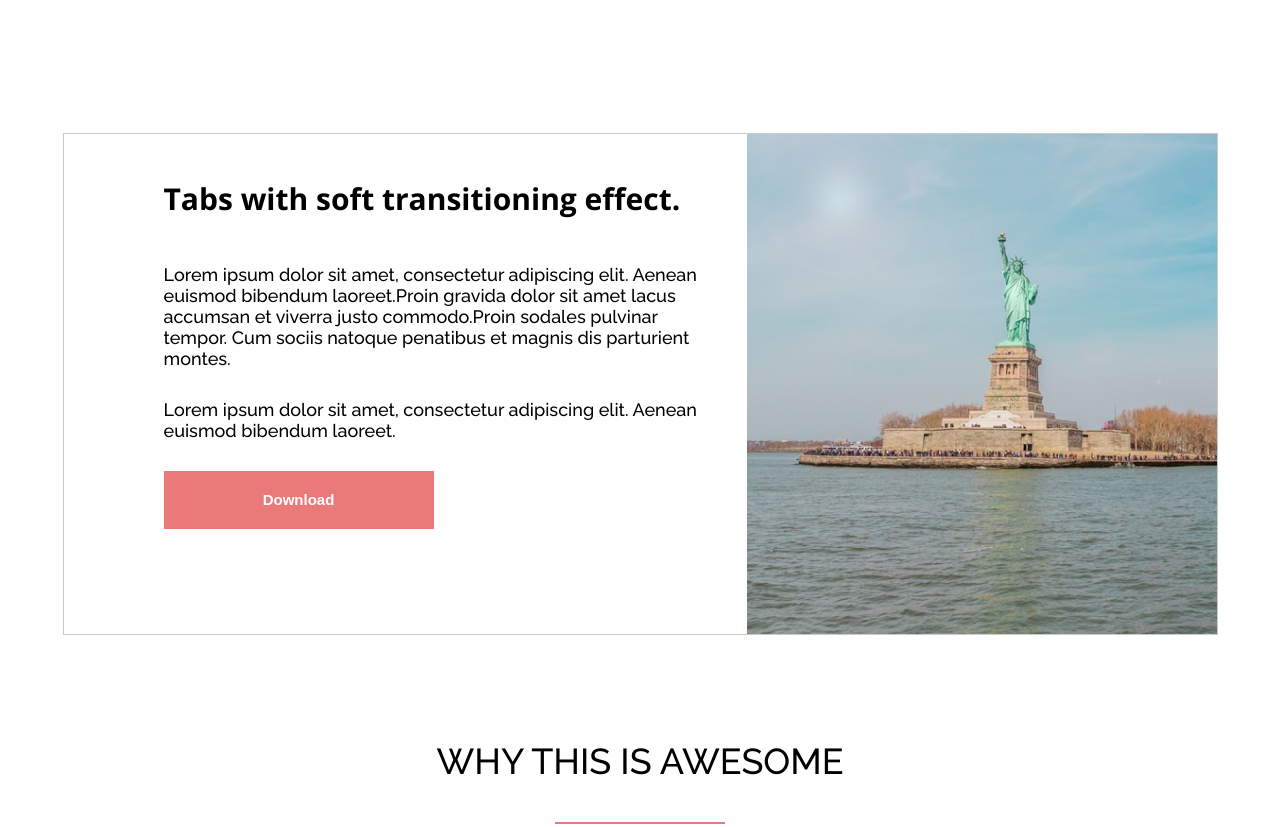
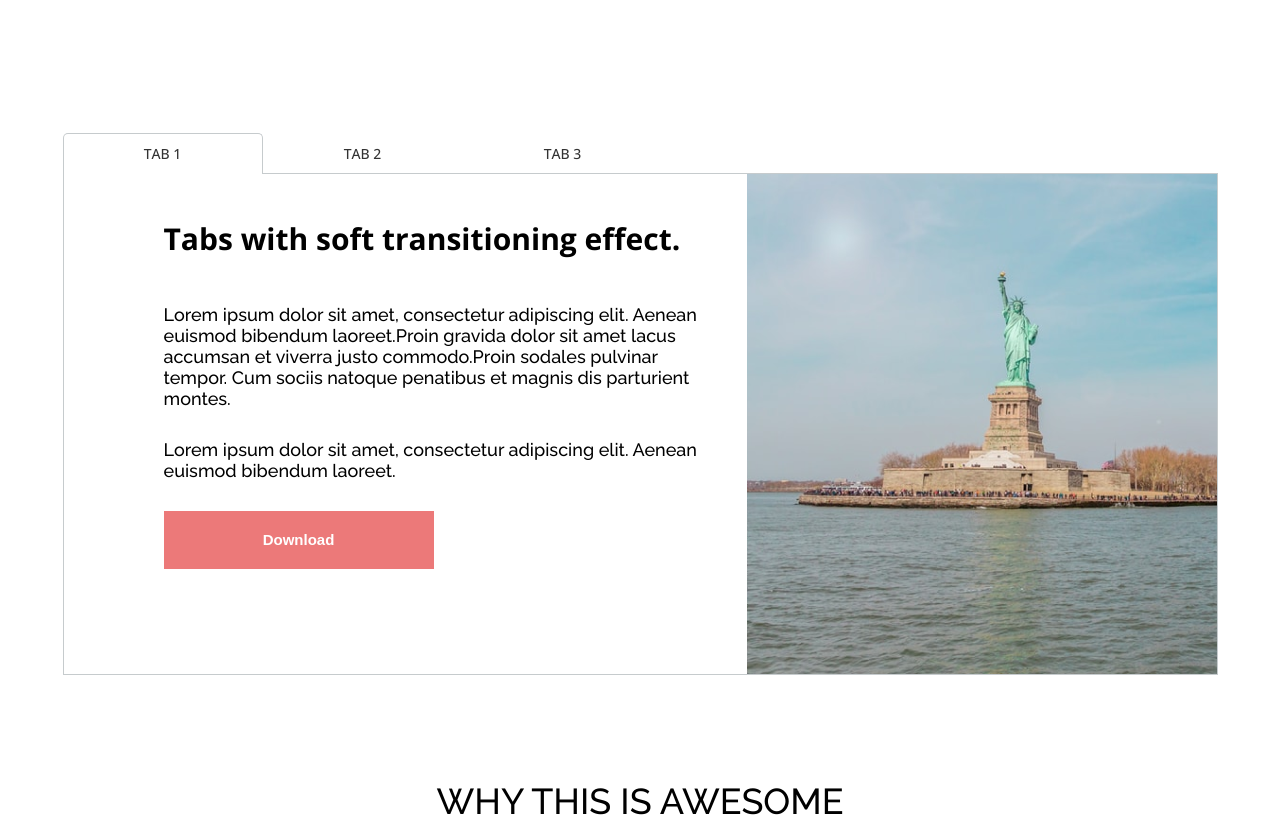
Before and after one commit to AbzMijon/TMS-FE24, a plain HTML site: page index.html in a window 1280 px wide. Shown: the part 1260-2087 px from the top of the page. Drawn offline with nearby package versions, Linux system fonts and the light colour scheme.

Commit message:
ready_hw

```diff
--- a/css/style.css
+++ b/css/style.css
@@ -1,7 +1,9 @@
 a,abbr,acronym,address,applet,article,aside,audio,b,blockquote,big,body,center,canvas,caption,cite,code,command,datalist,dd,del,details,dfn,dl,div,dt,em,embed,fieldset,figcaption,figure,font,footer,form,h1,h2,h3,h4,h5,h6,header,hgroup,html,i,iframe,img,ins,kbd,keygen,label,legend,li,meter,nav,object,ol,output,p,pre,progress,q,s,samp,section,small,span,source,strike,strong,sub,sup,table,tbody,tfoot,thead,th,tr,tdvideo,tt,u,ul,var{background:transparent;border:0 none;font-size:100%;margin:0;padding:0;border:0;outline:0;vertical-align:top;}ol, ul {list-style:none;}blockquote, q {quotes:none;}table, table td {padding:0;border:none;border-collapse:collapse;}img {vertical-align:top;}embed {vertical-align:top;}input[type=text], textarea{ outline:none;border-radius:0;}
 
 article,aside,audio,canvas,command,datalist,details,embed,figcaption,figure,footer,header,hgroup,keygen,meter,nav,output,progress,section,source,video, main{display:block}mark,rp,rt,ruby,summary,time{display:inline}
-
+:root {
+  --main__color-black:#ffffff;
+}
 * {
   box-sizing: border-box;
 }
@@ -9,7 +11,9 @@ article,aside,audio,canvas,command,datalist,details,embed,figcaption,figure,foot
 body {
   font: 400 18px/21px 'Raleway', sans-serif;
 }
-
+input , textarea {
+  background-color: inherit;
+}
 .container {
   max-width: 1185px;
   padding: 0 15px;
@@ -201,7 +205,7 @@ nav {
   margin: 280px 0 290px 0;
   max-width: 470px;
   max-height: 450px;
-  background-color: white;
+  background-color: var(--main__color-black);
   border-radius: 10px;
   display: flex;
   flex-direction: column;
@@ -261,17 +265,48 @@ span {
   margin-right: 35px;
 }
 .wrapper-tabs {
-  margin: 180px 0 50px 0;
+  margin: 0px 0 50px 0;
   display: flex;
   border: 1px solid #C6CBCD;
 }
-
+.tabs {
+  background-color:var(--main__color-black);
+}
 .wrapper-tabs__content {
   margin-left: 100px;
   margin-right: 30px;
   text-align: left;
 }
-
+.wrapper__tabs-titles {
+font-size: 14px;
+line-height: 19px;
+font-family: 'open sans';
+color:#333333;
+display: flex;
+margin-top: 180px;
+}
+.tabs-titles__item {
+  display: flex;
+  justify-content: center;
+  align-items: center;
+  min-width: 200px;
+  min-height: 40px;
+  cursor: pointer;
+}
+.tabs-titles__item:first-child {
+  position: relative;
+  border-top:1px solid #C6CBCD ;
+  border-right:1px solid #C6CBCD ;
+  border-left:1px solid #C6CBCD ;
+  border-radius: 5px 5px 0 0;
+}
+.tabs-titles__item:first-child::before{
+  content: '';
+  bottom: -1px;
+  position: absolute;
+  width: 100%;
+  border-bottom: 1px solid #ffffff;
+}
 .wrapper-tabs__title {
   margin: 45px 0;
 }
@@ -286,10 +321,14 @@ span {
   border-radius: 0px 0px 0px 0px;
   transition: 0.5s;
 }
+.wrapper-tabs__img img {
+  object-fit: cover;
+}
 
 .abillity {
   text-align: center;
   padding: 55px 0;
+  background-color: var(--main__color-black);
 }
 
 .abillity__title {
@@ -349,6 +388,9 @@ span {
   min-width: 370px;
   box-shadow: 0px 0px 10px black;
 }
+.pricing__card:nth-child(2) {
+  transform: translateY(-20px);
+}
 
 .card__title {
   color: white;
@@ -380,6 +422,7 @@ margin-bottom: 0;
 }
 
 .coments {
+  background-color: var(--main__color-black);
   padding: 100px 0;
   text-align: center;
 }
@@ -411,7 +454,6 @@ margin-bottom: 0;
   background-color: #E2E2E2;
   margin-bottom: 70px;
   color:#86878B;
-  ;
 }
 
 .coments__triangle {
@@ -429,6 +471,7 @@ margin-bottom: 0;
   text-align: left;
 }
 .coments__avatar{
+  object-fit: contain;
   margin-right: 15px;
 }
 .coments__name {
@@ -463,6 +506,7 @@ margin-bottom: 0;
 }
 
 .contact {
+  background-color: var(--main__color-black);
   padding: 50px 0;
   text-align: center;
   display: flex;
@@ -493,13 +537,17 @@ margin-bottom: 0;
   border-bottom: 1px solid #86878B;
   padding: 15px;
   margin-bottom: 50px;
+  margin-right: 30px;
+  height: 100%;
 }
 .contact__textarea {
-  outline: none;
-  border-bottom: 1px solid #86878B;
   margin-bottom: 50px;
 }
-
+textarea {
+  border: none;
+  border-bottom: 1px solid #86878B;
+  height: 100%;
+}
 .contact__button {
   min-width: 370px;
   min-height: 60px;
@@ -508,12 +556,13 @@ margin-bottom: 0;
 }
 
 .foot {
+  width: 100%;
   background-color: #000000;
   padding: 15px;
   display: flex;
   justify-content: center;
   text-align: center;
-  color: #ffffff83
+  color: #ffffff83;
 }
 
 .foot__row {
--- a/index.html
+++ b/index.html
@@ -81,8 +81,19 @@
               </div>
             </div>
             </section>
-            <section>
+            <section class="tabs">
                 <div class="container">
+                    <div class="wrapper__tabs-titles">
+                        <div class="tabs-titles__item">
+                            TAB 1
+                        </div>
+                        <div class="tabs-titles__item">
+                            TAB 2
+                        </div>
+                        <div class="tabs-titles__item">
+                            TAB 3
+                        </div>
+                    </div>
                     <div class="wrapper-tabs">
                     <div class="wrapper-tabs__content">
                         <h3 class="title3 wrapper-tabs__title">Tabs with soft transitioning effect.</h3>
```
